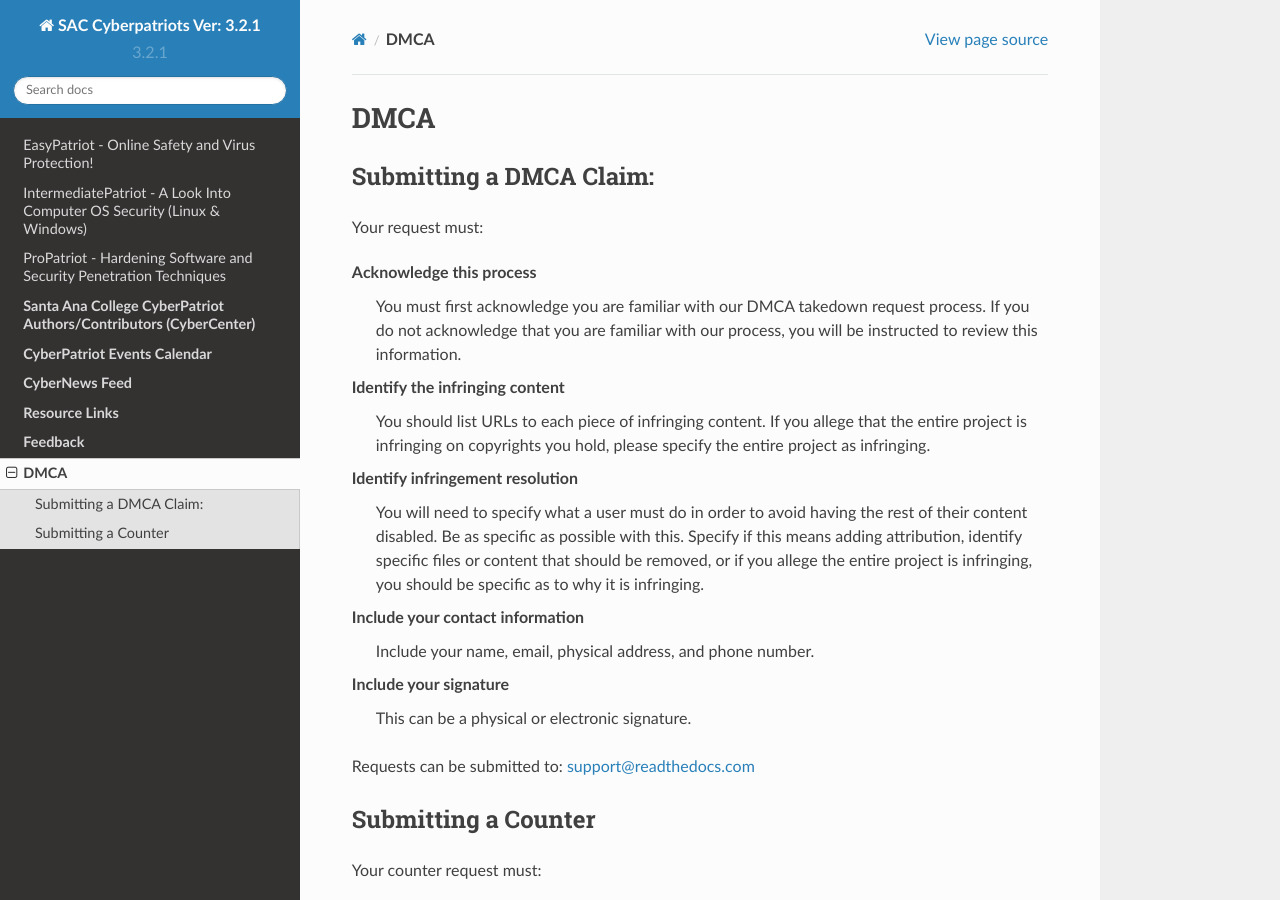
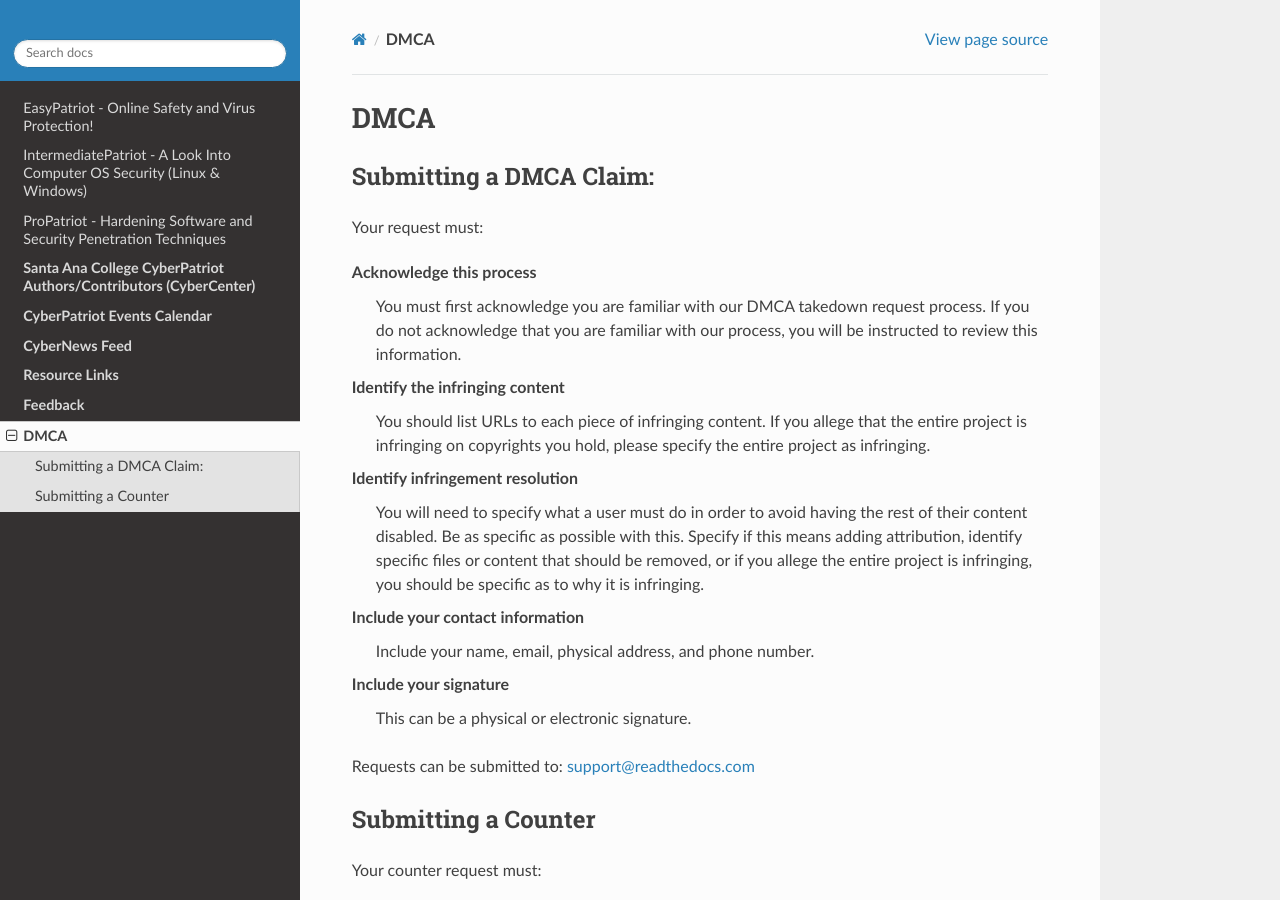
Before and after one commit to natt96z/cybersac, a Sphinx documentation site: the page built from docs/source/DMCARequest.rst, in a window 1280 px wide and 900 px high. Built offline with Sphinx 7.4.7 and the Read the Docs theme 2.0.0, drawn with Linux system fonts in a browser that asks for light colours; pages that are not in the unit, such as notebooks, are missing from menus.

Commit message:
Update conf.py

```diff
--- a/docs/source/conf.py
+++ b/docs/source/conf.py
@@ -32,8 +32,8 @@ templates_path = ['_templates']
 html_theme = 'sphinx_rtd_theme'
 html_logo = '_img/logo.png'
 html_theme_options = {
-    "logo_only": False,
-    "display_version": True
+    "logo_only": True,
+    "display_version": False
 }
 
 
```
